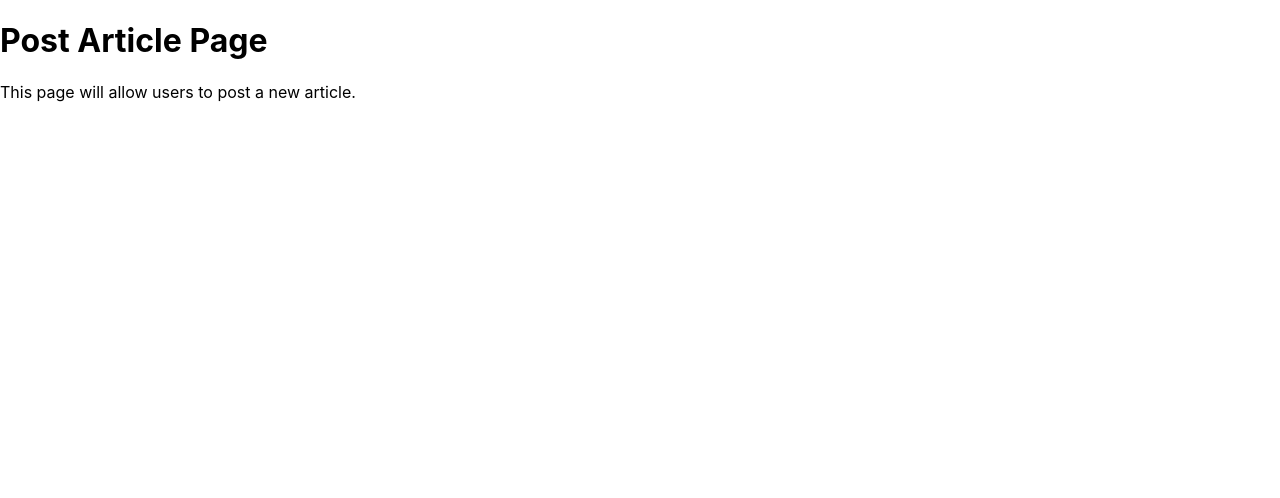
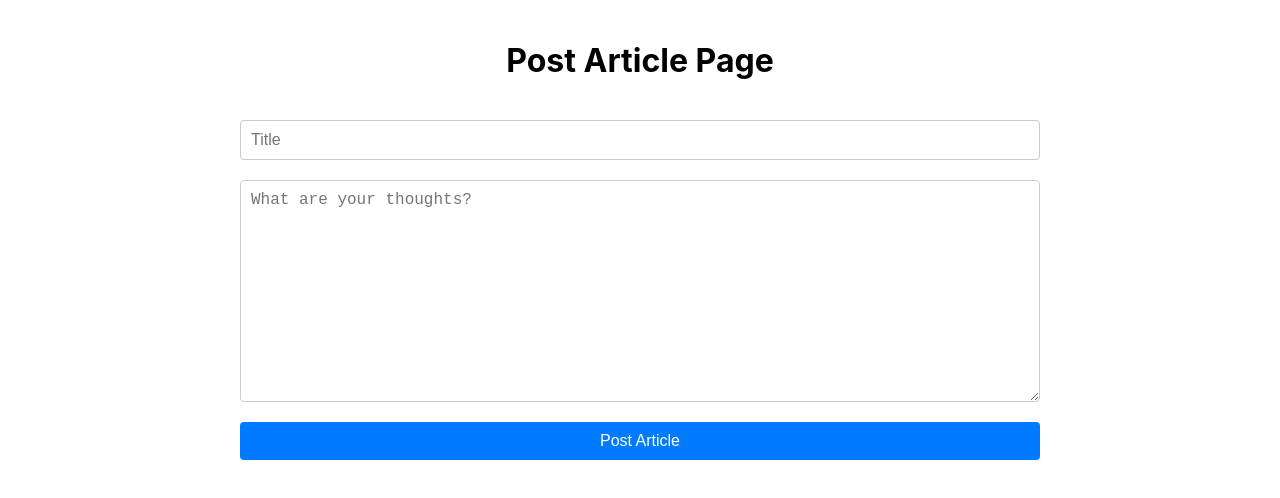
Before and after one commit to johnphilliplee/blog-platform-react, a React (Create React App) app: page /post-article in a window 1280 px wide. Shown: the top 498 px of the page. Built offline with nearby package versions, Linux system fonts and the light colour scheme.

Commit message:
implement PostArticlePage

```diff
--- /dev/null
+++ b/src/pages/PostArticlePage/index.css
@@ -0,0 +1,43 @@
+.post-article-container {
+    max-width: 800px;
+    margin: 0 auto;
+    padding: 20px;
+}
+
+.post-article-title {
+    text-align: center;
+    margin-bottom: 40px;
+}
+
+.post-article-form {
+    display: flex;
+    flex-direction: column;
+}
+
+.post-article-form input,
+.post-article-form textarea {
+    margin-bottom: 20px;
+    padding: 10px;
+    font-size: 16px;
+    border: 1px solid #ccc;
+    border-radius: 4px;
+}
+
+.post-article-form button {
+    cursor: pointer;
+    padding: 10px 20px;
+    background-color: #007bff;
+    color: white;
+    border: none;
+    border-radius: 4px;
+    font-size: 16px;
+    transition: background-color 0.3s ease;
+}
+
+.post-article-form button:hover {
+    background-color: #0056b3;
+}
+
+#contentArea {
+    height: 200px; /* Adjust the height as needed */
+}
--- a/src/pages/PostArticlePage/index.js
+++ b/src/pages/PostArticlePage/index.js
@@ -1,10 +1,29 @@
-import React from 'react';
+import React, { useRef } from 'react';
+import "./index.css";
 
 function PostArticlePage() {
+    const titleRef = useRef();
+    const contentRef = useRef();
+
+    const handleSubmit = (e) => {
+        e.preventDefault();
+        const article = {
+            title: titleRef.current.value,
+            content: contentRef.current.value
+        };
+
+        console.log(article);
+        e.target.reset();
+    };
+
     return (
-        <div>
-            <h1>Post Article Page</h1>
-            <p>This page will allow users to post a new article.</p>
+        <div className="post-article-container">
+        <h1 className="post-article-title">Post Article Page</h1>
+        <form onSubmit={handleSubmit} className="post-article-form">
+            <input ref={titleRef} type="text" placeholder="Title" required />
+            <textarea id="contentArea" ref={contentRef} placeholder="What are your thoughts?" required />
+            <button type="submit">Post Article</button>
+        </form>
         </div>
     )
 }
```
